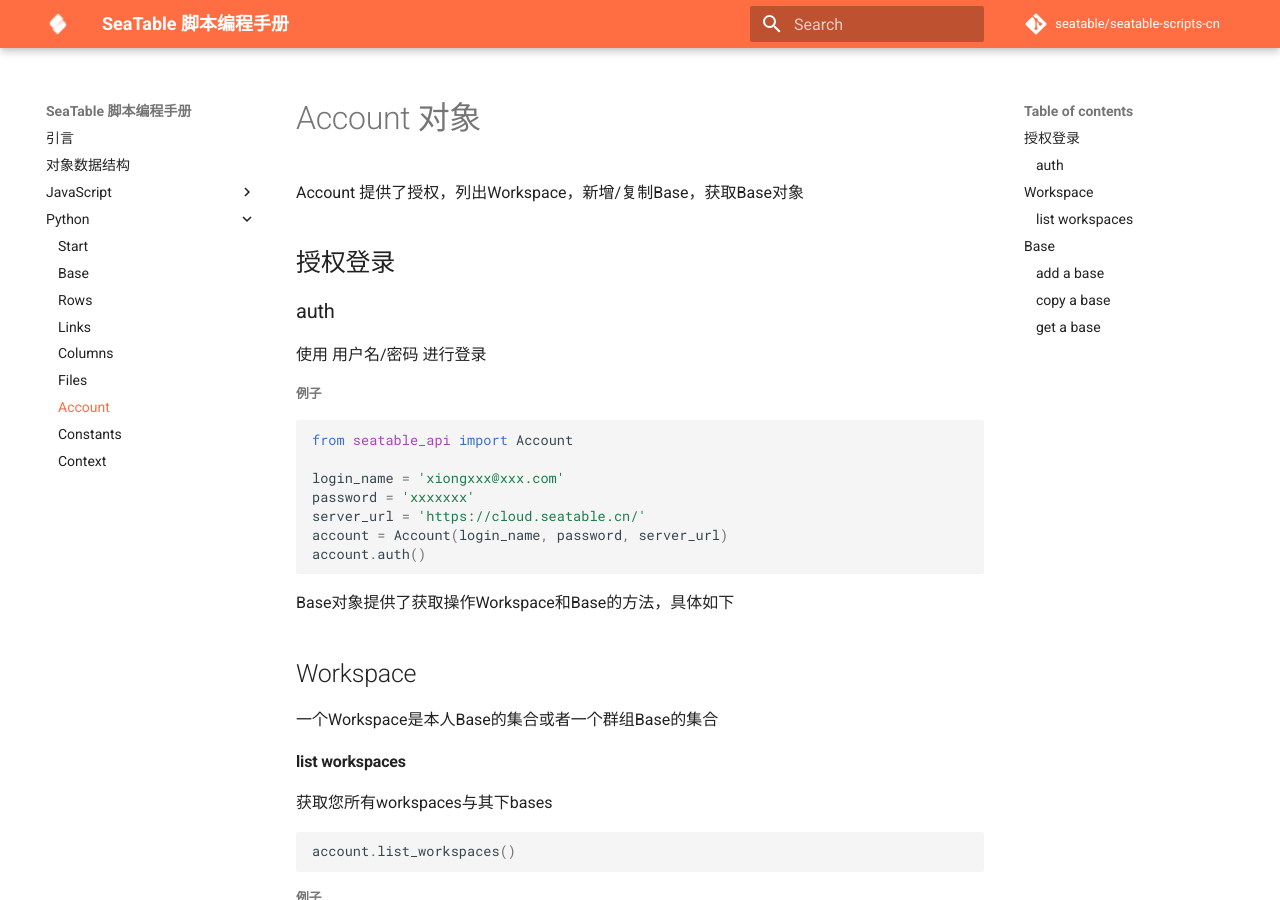
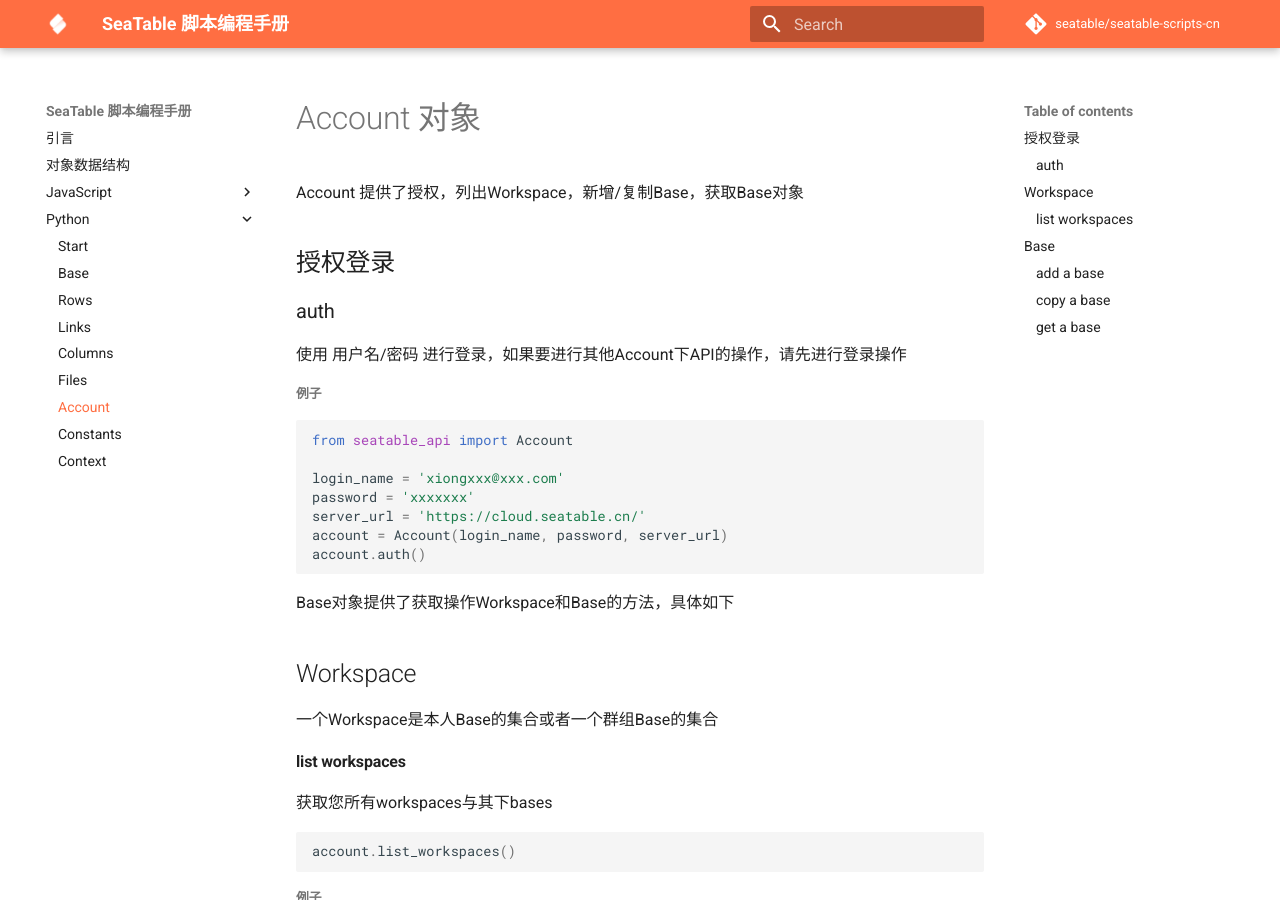
Before and after one commit to seatable/seatable-scripts-cn, an MkDocs documentation site: the page built from manual/python/account.md, in a window 1280 px wide and 900 px high. Built offline with MkDocs 1.6.1 and Material for MkDocs 9.7.7, drawn with Linux system fonts in a browser that asks for light colours; comment, search, counter and statistics services are not loaded; some of the changed text lies outside the part shown.

Commit message:
mod account

````diff
--- a/manual/python/account.md
+++ b/manual/python/account.md
@@ -6,7 +6,7 @@
 
 ### auth
 
-使用 用户名/密码 进行登录
+使用 用户名/密码 进行登录，如果要进行其他Account下API的操作，请先进行登录操作
 
 ##### 例子
 
@@ -113,5 +113,6 @@
 ```python
 base = account.get_base(35, 'img-file')
 base.auth()
-# 对base的操作
+# 其他对base的操作
+# xxxxxx
 ```
````
